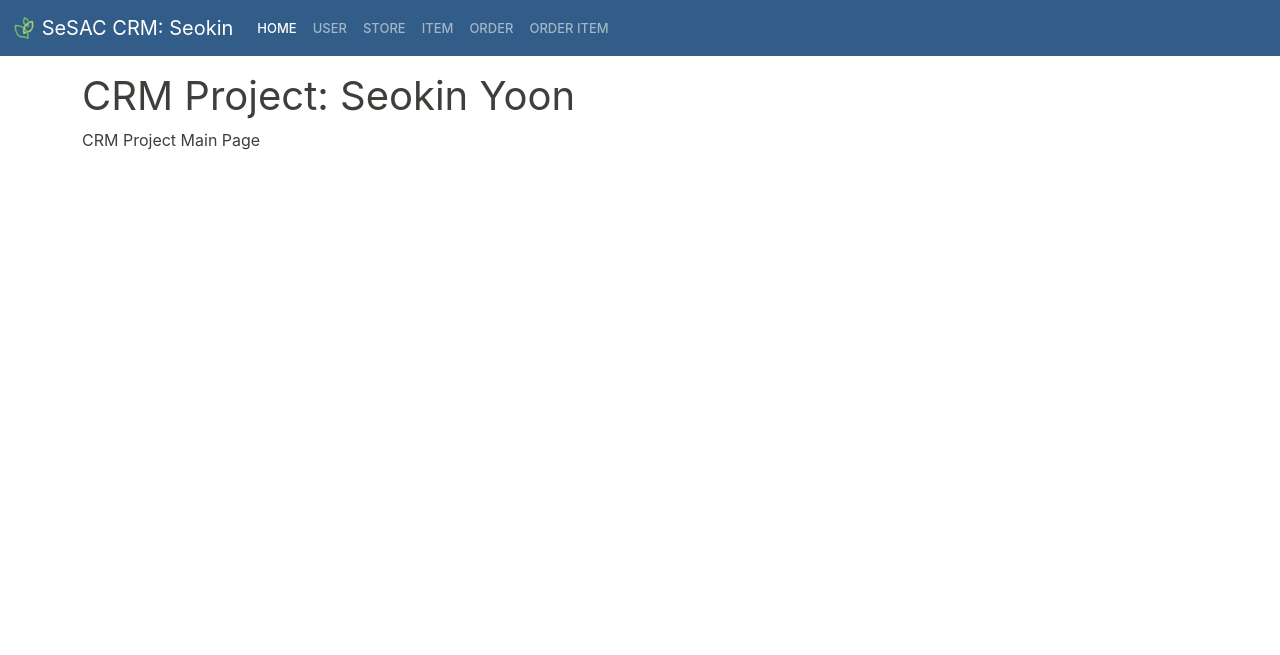
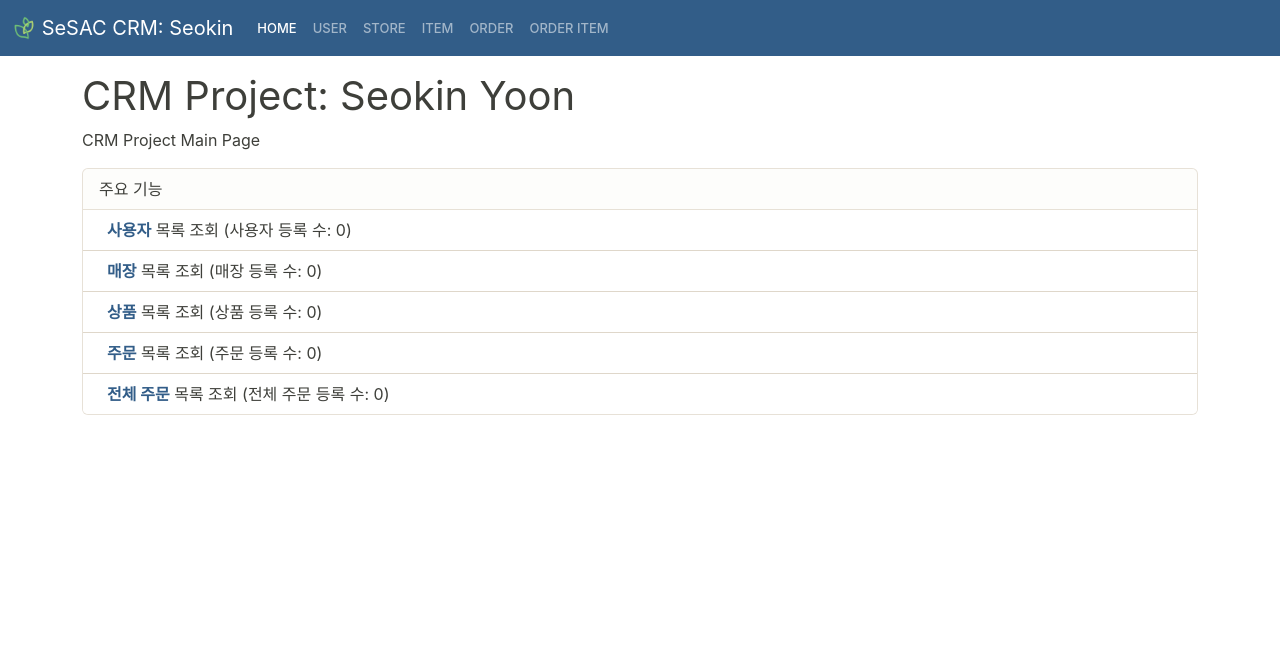
Before and after one commit to Baristacus/SeSAC.CRM, a Flask app: page / in a window 1280 px wide. Shown: the top 655 px of the page. Run offline with Flask 3, Linux system fonts and the light colour scheme; some libraries are stand-ins or nearby versions; some web fonts are replaced.

Commit message:
메인페이지 내용 추가

```diff
--- a/crm/templates/main/index.jinja2
+++ b/crm/templates/main/index.jinja2
@@ -2,4 +2,61 @@
 {% block content %}
 <h1>CRM Project: Seokin Yoon</h1>
 <p>CRM Project Main Page</p>
+
+<div class="card my-3">
+    <div class="card-header">주요 기능</div>
+    <ul class="list-group list-group-flush">
+        <a href="{{ url_for('user.get_users') }}"
+            class="list-group-item list-group-item-action d-flex justify-content-between align-items-start"
+            aria-current="true">
+            <div class="ms-2 me-auto">
+                <div>
+                    <span class="text-primary fw-bold">사용자</span> 목록 조회 <span>(사용자 등록 수: {{ '{:,.0f}'.format(user_count)
+                        }})</span>
+                </div>
+            </div>
+        </a>
+        <a href="{{ url_for('store.get_stores') }}"
+            class="list-group-item list-group-item-action d-flex justify-content-between align-items-start"
+            aria-current="true">
+            <div class="ms-2 me-auto">
+                <div>
+                    <span class="text-primary fw-bold">매장</span> 목록 조회 <span>(매장 등록 수: {{ '{:,.0f}'.format(store_count)
+                        }})</span>
+                </div>
+            </div>
+        </a>
+        <a href="{{ url_for('item.get_items') }}"
+            class="list-group-item list-group-item-action d-flex justify-content-between align-items-start"
+            aria-current="true">
+            <div class="ms-2 me-auto">
+                <div>
+                    <span class="text-primary fw-bold">상품</span> 목록 조회 <span>(상품 등록 수: {{ '{:,.0f}'.format(item_count)
+                        }})</span>
+                </div>
+            </div>
+        </a>
+        <a href="{{ url_for('order.get_orders') }}"
+            class="list-group-item list-group-item-action d-flex justify-content-between align-items-start"
+            aria-current="true">
+            <div class="ms-2 me-auto">
+                <div>
+                    <span class="text-primary fw-bold">주문</span> 목록 조회 <span>(주문 등록 수: {{ '{:,.0f}'.format(order_count)
+                        }})</span>
+                </div>
+            </div>
+        </a>
+        <a href="{{ url_for('orderitem.get_orderitems') }}"
+            class="list-group-item list-group-item-action d-flex justify-content-between align-items-start"
+            aria-current="true">
+            <div class="ms-2 me-auto">
+                <div>
+                    <span class="text-primary fw-bold">전체 주문</span> 목록 조회 <span>(전체 주문 등록 수: {{
+                        '{:,.0f}'.format(orderitem_count)
+                        }})</span>
+                </div>
+            </div>
+        </a>
+    </ul>
+</div>
 {% endblock %}
--- a/crm/views/main.py
+++ b/crm/views/main.py
@@ -1,8 +1,23 @@
 from flask import Blueprint, render_template
+from crm.models import User, Order, Store, Item, OrderItem
 
 bp = Blueprint("main", __name__, url_prefix="/")
 
 
 @bp.route("/")
 def index():
-    return render_template("main/index.jinja2")
+
+    user_count = User.query.count()
+    order_count = Order.query.count()
+    store_count = Store.query.count()
+    item_count = Item.query.count()
+    orderitem_count = OrderItem.query.count()
+
+    return render_template(
+        "main/index.jinja2",
+        user_count=user_count,
+        store_count=store_count,
+        item_count=item_count,
+        order_count=order_count,
+        orderitem_count=orderitem_count,
+    )
```
